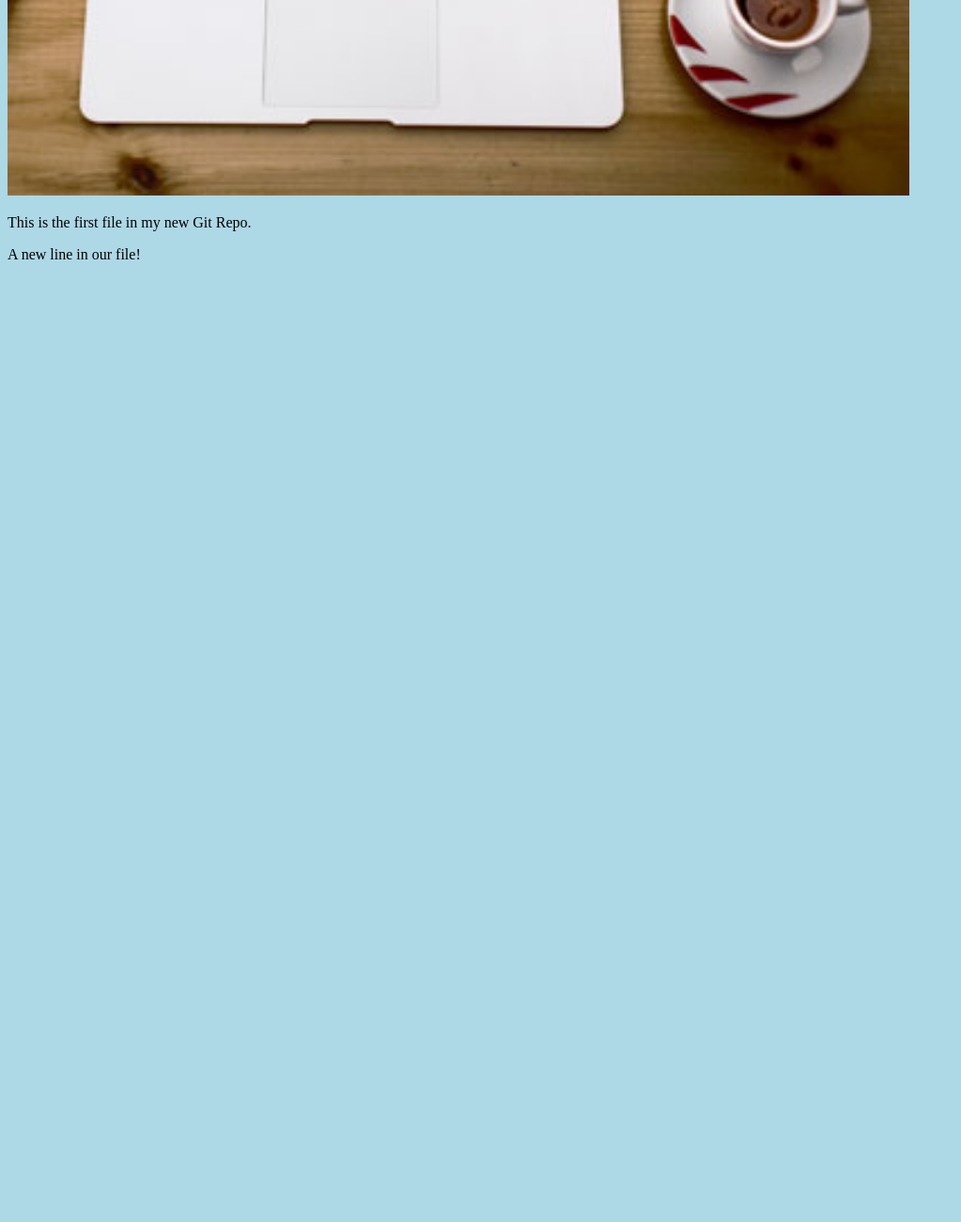
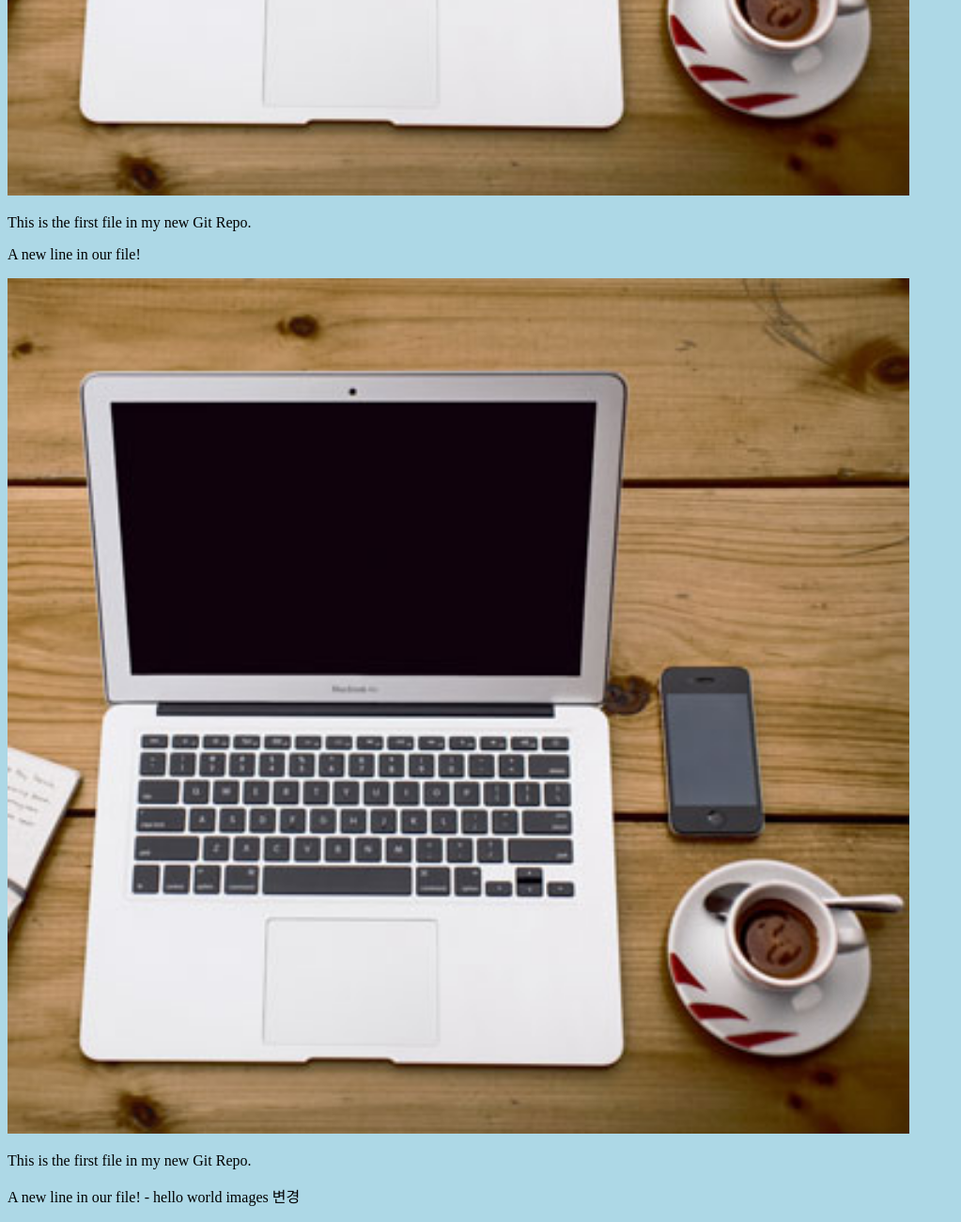
Before and after one commit to hyuneeee1/study, a plain HTML site: page index.html in a window 1280 px wide. Shown: the part 919-2219 px from the top of the page at 94% size, without its empty margins (0-1023 px from the left). Before the commit the page ends 1215 px from the top, so only its background shows below. Drawn offline with Linux system fonts and the light colour scheme.

Commit message:
hello world images branch 2번째 commit

```diff
--- a/index.html
+++ b/index.html
@@ -16,5 +16,9 @@
 style="width:100%;max-width:960px"></div>
 <p>This is the first file in my new Git Repo.</p>
 <p>A new line in our file!</p>
+<div><img src="img_hello_world.jpg" alt="Hello World from Space"
+	style="width:100%;max-width:960px"></div>
+	<p>This is the first file in my new Git Repo.</p>
+	<p>A new line in our file! - hello world images 변경</p>
 </body>
 </html>
```
